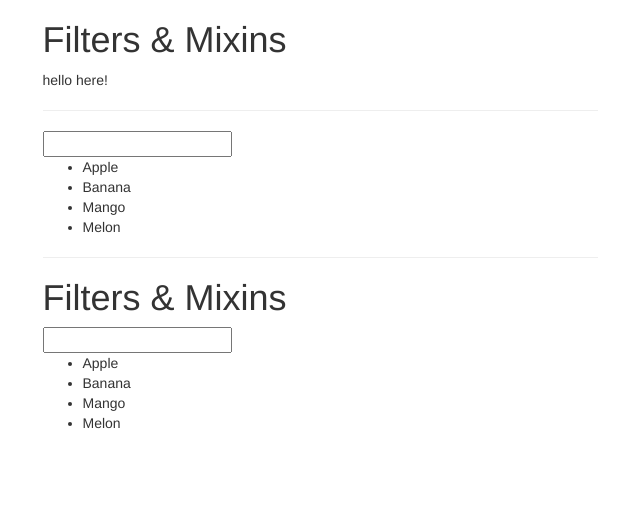
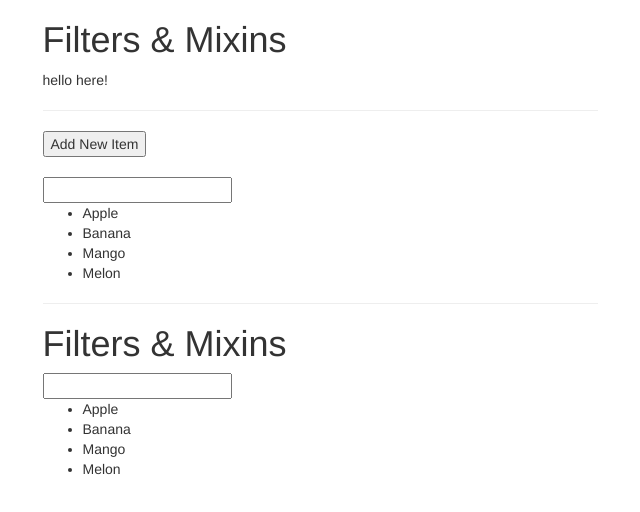
Before and after one commit to Julia-Volkova/Vue-example, a Vue app in the folder vue-cli/: page / in a window 1280 px wide. Shown: the top 512 px of the page, without its empty margins (320-960 px from the left). Built offline with nearby package versions, Linux system fonts and the light colour scheme; a web font is replaced by a local one.

Commit message:
Mixins 2

```diff
--- a/vue-cli/src/App.vue
+++ b/vue-cli/src/App.vue
@@ -5,6 +5,7 @@
         <h1>Filters & Mixins</h1>
         <p>{{ text | toUppercase | to-lowercase }}</p>
         <hr>
+        <button class="newItem" @click="fruits.push('Berries')">Add New Item</button>
         <input type="text" v-model="filterText">
         <ul>
           <li v-for="fruit in filteredFruits">{{ fruit }}</li>
@@ -37,3 +38,10 @@
     }
   }
 </script>
+
+<style>
+  .newItem {
+    display: block;
+    margin-bottom: 20px;
+  }
+</style>
```
